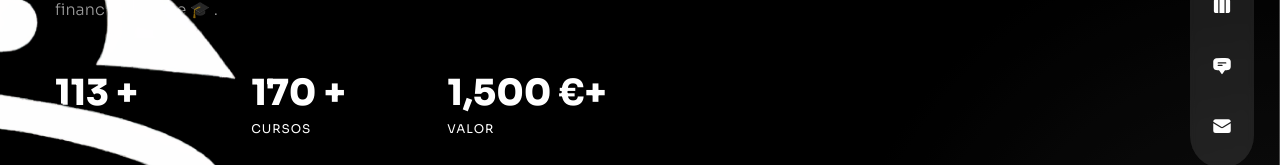
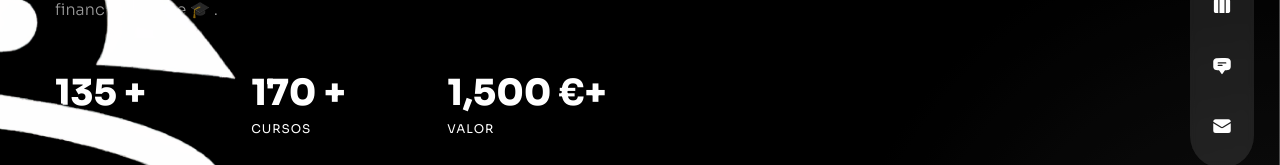
Before and after one commit to imadlaichi/New-Prime-University, a Next.js app: page /about in a window 1280 px wide. Shown: the part 424-589 px from the top of the page. Built offline with nearby package versions, Linux system fonts and the light colour scheme.

Commit message:
Update index.js

```diff
--- a/pages/about/index.js
+++ b/pages/about/index.js
@@ -253,7 +253,7 @@ const About = () => {
             <div className="reative flex-1 after:w-[1px] after:h-full after:bg-white/10 after:absolute after:top-0
             after:right-0 ">
               <div className="text-2xl xl:text-4xl font-extrabold text-accent mb-2">
-                <CountUp start={0} end={113} duration={5}/> +
+                <CountUp start={0} end={135} duration={5}/> +
                 </div>
               <div className="text-xs uppercase tracking-[1px] leading-[1.4] max-w-[100px]">Miembros</div>
             </div>
```
